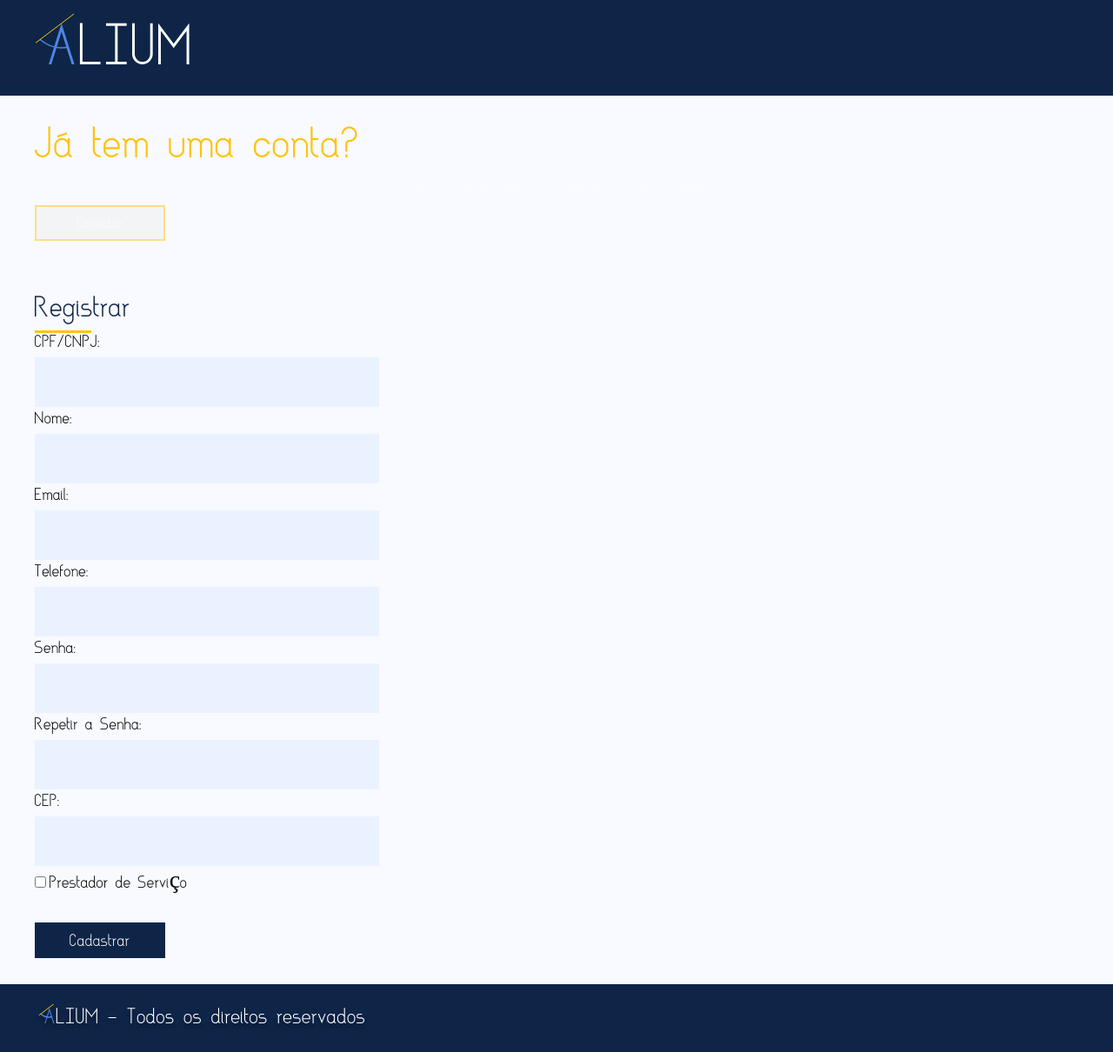
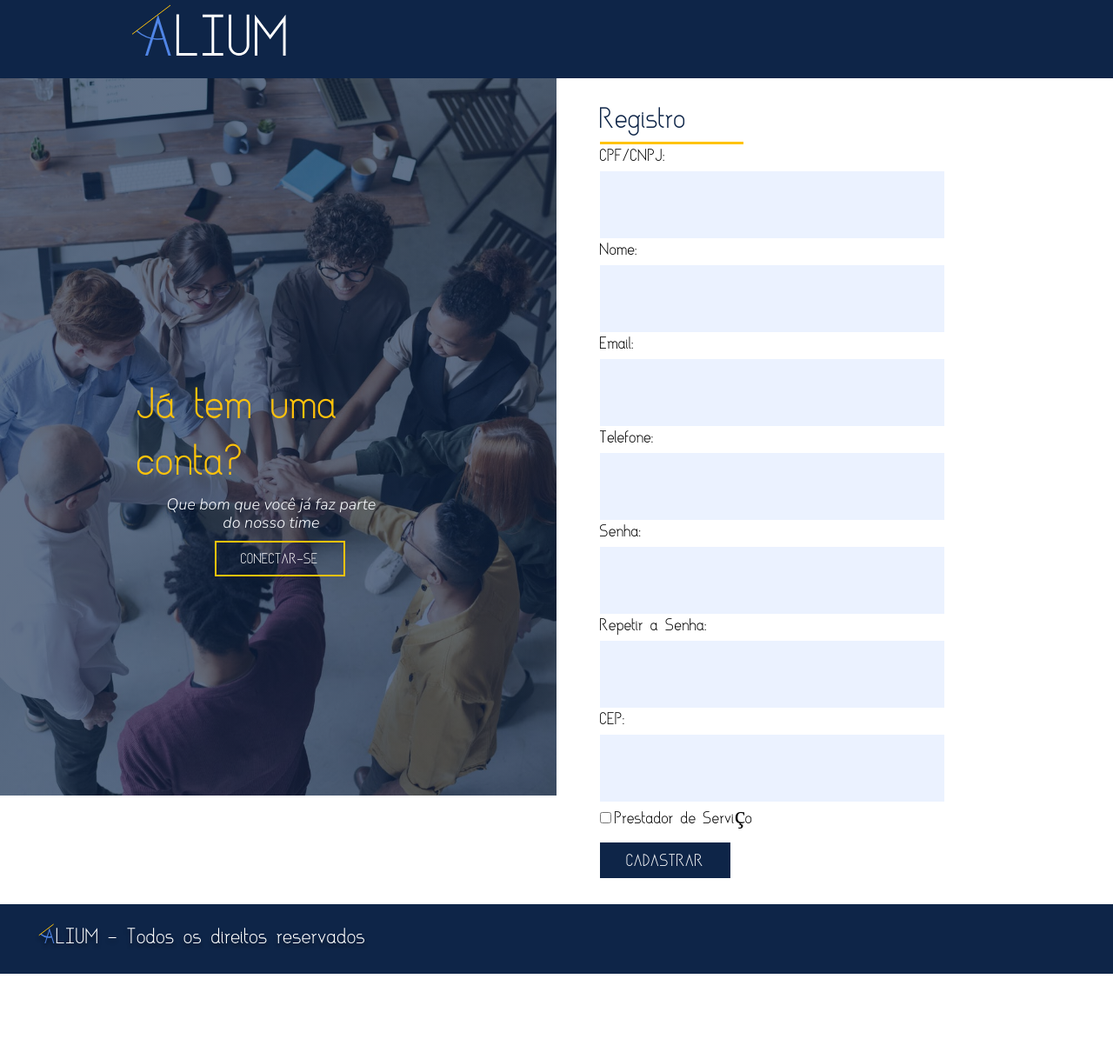
Before and after one commit to JRBARROZ/Alium, a PHP site: page /signup.html in a window 1280 px wide. Shown: the whole page at 87% size. After the commit the page ends 1120 px from the top, so only its background shows below. Run offline with PHP 8.4, Linux system fonts and the light colour scheme.

Commit message:
Alterações no css

```diff
--- a/css/signup.css
+++ b/css/signup.css
@@ -1,41 +1,155 @@
-*{
-    padding:0;
-    margin:0;
+* {
+    padding: 0;
+    margin: 0;
   }
-@font-face{
-    font-family : 'Asgalt';
-    src:url('../font/Asgalt-Regular.ttf');
+
+  @font-face {
+    font-family: 'Asgalt';
+    src: url('../font/Asgalt-Regular.ttf');
   }
-@font-face{
-    font-family : 'Nunito-Light';
-    src:url('../font/Nunito-LightItalic.ttf');
+
+  @font-face {
+    font-family: 'Nunito-Light';
+    src: url('../font/Nunito-LightItalic.ttf');
   }
-@font-face{
-    font-family : 'Nunito-Regular';
-    src:url('../font/Nunito-Regular.ttf');
+
+  @font-face {
+    font-family: 'Nunito-Regular';
+    src: url('../font/Nunito-Regular.ttf');
   }
-.contact{
+
+  html,
+  body {
+    height: 100%;
+  }
+
+  body {
+    display: flex;
+    flex-direction: column;
+  }
+
+
+  .content {
+    display: flex;
+    flex-direction: row;
+    align-items: stretch;
+  }
+
+  .header {
+    background-color: #0E2548;
+    /* padding: 10px 0px 10px 0px; */
     width: 100%;
-    height:auto;
-    padding: 30px 0px 30px 0px;
-    background-color: #4989ff0a;
   }
-.contact-container{
-    max-width: 1200px;
+
+  .header-container {
+    padding-left: 11.8%;
     margin: 0 auto;
+    /* max-width: 1200px; */
   }
-.contact-form{
-    float: left;
-}
-.contact-information{
-    float: right;
-}
-.contact-container::before, .contact-container::after{
-    content:'';
+
+  .header-container::before,
+  .header-container::after {
+    content: "";
     display: table;
     clear: both;
   }
-.contact-form form input[type=text],form input[type=password], textarea{
+  .signin{
+      min-height: 825px;
+      /* width: 40%; */
+  }
+  .bg-image-signin{
+    width: 50%;
+    background: linear-gradient(0deg, rgba(14, 37, 72, 0.65), rgba(14, 37, 72, 0.65)), url('../images/backgrounds/register.jpeg');
+    background-size: cover;
+    background-repeat: no-repeat;
+  }
+
+  .signin-container{
+    /* width: 1200px; */
+    padding: 350px 0 0 30px;
+    margin: auto 20%;
+  }
+
+.signinin{
+    font-family: 'Asgalt';
+}
+
+.signingin-container{
+    margin: 0 auto;
+}
+
+/* .signinup-container::before, .signinup-container::after{
+    content: "";
+    display: table;
+    clear: both;
+} */
+
+.text-signin{
+    font-family: "Asgalt";
+    font-style: normal;
+    font-weight: normal;
+    font-size: 72px;
+    line-height: 65px;
+    color: #FFC30B;
+}
+
+.signin-form input[type=submit]{
+    width: 150px;
+    height: 41px;
+    color: white;
+    font-family: 'Asgalt';
+    font-size: 24px;
+    border-color: #FFC30B;
+    padding: 8px;
+    outline: none;
+    cursor: pointer;
+    margin-top: 10px;
+    border-style: solid;
+    background-color: transparent;
+}
+
+.subtext-signin{
+    font-family: "Nunito-light";
+    font-style: normal;
+    font-weight: normal;
+    font-size: 18px;
+    line-height: 21px;
+    text-align: center;
+    padding: 0 0 0 30px;
+    width: 70%;
+    color: #FAFCFF;
+}
+
+.signin-button{
+    padding-left: 25%;
+}
+.signup{
+    width: 45%;
+    margin: 0 auto;
+    padding: 30px 0px 30px 50px;
+}
+
+.signin, .signup {
+    float:left;
+}
+
+.title-signup{
+    font-family: "Asgalt";
+    font-style: normal;
+    font-weight: normal;
+    font-size: 48px;
+    line-height: 43px;
+    color: #0E2548;
+}
+
+.traco-signup{
+    position: relative;
+    width: 165px;
+    height: 3px;
+    background: #FFC30B;
+}
+
+.signup-form form input[type=text],form input[type=password], textarea{
     width: 376px;
     height:37px;
     background-color: #EBF2FF;
@@ -43,15 +157,15 @@
     padding: 10px;
     border: none;
     font-family: "Nunito-light";
+    padding-top: 30px;
 }
-.contact-form label{
+
+.signup-form label{
     font-family: "Asgalt";
     font-size: 1.75em;
 }
-.contact-form textarea{
-    height: 100px;
-}
-.contact-form input[type=submit]{
+
+.signup-form input[type=submit]{
     width: 150px;
     height: 41px;
     background-color: #0E2548;
@@ -65,106 +179,17 @@
     transition: 1s;
     margin-top: 10px;
 }
-.contact-form input[type=submit]:hover{
-    transition: 1s;
-    background-color: #4D6180;
-}
-.contact-information{
-    font-family: "Nunito-Light";
-    font-size: 1.5em;
-    margin-top: 80px;
-}
-.footer{
+
+.footer {
+    /* flex-shrink: 0; */
     background-color: #0E2548;
     padding: 10px 0px 10px 0px;
     width: 100%;
+    height: 3.75em;
+
   }
-.footer-container{
+
+  .footer-container {
     margin: 0 auto;
     max-width: 1200px;
   }
-.footer-container::before, .footer-container::after{
-    content:'';
-    display: table;
-    clear: both;
-}
-
-.header{
-    background-color: #0E2548;
-    padding: 10px 0px 10px 0px;
-    width: 100%;
-}
-.header-container{
-    margin: 0 auto;
-    max-width: 1200px;
-}
-.header-container::before, .header-container::after{
-    content:"";
-    display: table;
-    clear: both;
-
-}
-.conectar{
-
-font-family: 'Asgalt';
-}
-.conectar-container{
-    margin: 0 auto;
-    max-width: 1200px;
-
-}
-.conectar-container::before, .conectar-container::after{
-    content: "";
-    display: table;
-    clear: both;
-}
-.conectar-form input[type=submit]{
-    width: 150px;
-    height: 41px;
-    color: white;
-    font-family: 'Asgalt';
-    font-size: 24px;
-    border:absolute 3px;
-    border-color: #FFC30B;
-    padding: 8px;
-    outline: none;
-    cursor: pointer;
-    transition: 1s;
-    margin-top: 10px;
-    border-style: solid;
-    opacity: 0.5;
-
-}
-.text-register{
-    font-family: "Asgalt";
-    font-style: normal;
-    font-weight: normal;
-    font-size: 72px;
-    line-height: 65px;
-    color: #FFC30B;
-
-}
-.subtext-register{
-    font-family: "Nunito-light";
-    font-style: normal;
-    font-weight: normal;
-    font-size: 18px;
-    line-height: 21px;
-    text-align: center;
-    color: #FAFCFF;
-}
-.title-register{
-    font-family: "Asgalt";
-    font-style: normal;
-    font-weight: normal;
-    font-size: 48px;
-    line-height: 43px;
-    color: #0E2548;
-
-}
-.traco-register{
-    position: absolute;
-    width: 65px;
-    height: 3px;
-    background: #FFC30B;
-}
--- a/signup.html
+++ b/signup.html
@@ -17,33 +17,30 @@
             </header>
         </div>
     </div>
-    <div class="contact">
-        <div class="contact-container">
-            <div class="conectar">
-                <div class="conectar-container">
-                    <div class="text-register">
-                        <p>Já tem uma conta?</p>
-                    </div>
-                    <div class="conectar-form">
-                        <div class="subtext-register">
-                            <p>Que bom que você já faz parte do nosso time ;)</p>
+<div class="container">
+    <section class="signin bg-image-signin">
+        <div class="signin-container">
+            <div class="signingin">
+                <div class="signinin-container">
+                    <p class="text-signin">Já tem uma conta?</p>
+                    <div class="signin-form">
+                        <p class="subtext-signin">Que bom que você já faz parte do nosso time
+                        <div class="signin-button">
+                            <form action="signin.php" method="POST">
+                                <input type="submit" value="CONECTAR-SE" />
+                            </form>
                         </div>
-                        <form action="Conectar.php">
-                            <input type="submit" value="Conectar" />
-                        </form>
                     </div>
                 </div>
             </div>
         </div>
-    </div>
+    </section>
 
-    <section class="contact">
-        <div class="contact-container">
-            <div class="title-register">
-                <p>Registrar</p>
-            </div>
-            <div class="traco-register"></div>
-            <div class="contact-form">
+    <section class="signup">
+        <div>
+            <h1 class="title-signup">Registro</h1>
+            <div class="traco-signup"></div>
+            <div class="signup-form">
                 <form action="">
                     <label for="CPF/CNPJ">CPF/CNPJ:</label><br>
                     <input type="text" id="CPF/CNPJ" name="CPF/CNPJ" value=""><br>
@@ -61,12 +58,13 @@
                     <input type="text" id="cep" name="cep" value=""><br>
                     <input type="checkbox" id="servico" name="servico" value="">
                     <label for="servico"> Prestador de Serviço</label><br>
-                    <br>
-                    <input type="submit" value="Cadastrar">
+
+                    <input type="submit" value="CADASTRAR">
             </div>
         </div>
     </section>
     </form>
+</div>
     <footer>
         <section class="footer">
             <div class="footer-container">
@@ -77,5 +75,4 @@
         </section>
     </footer>
 </body>
-
 </html>
```
Lines whose indentation alone changed are shown as unchanged.
